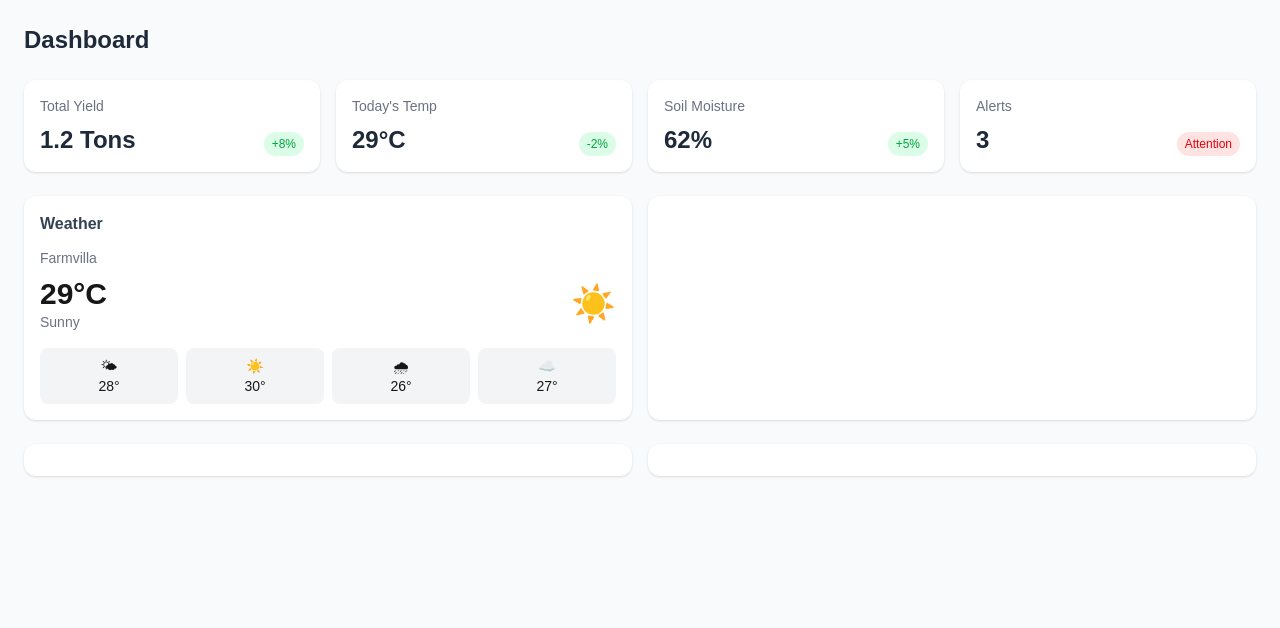
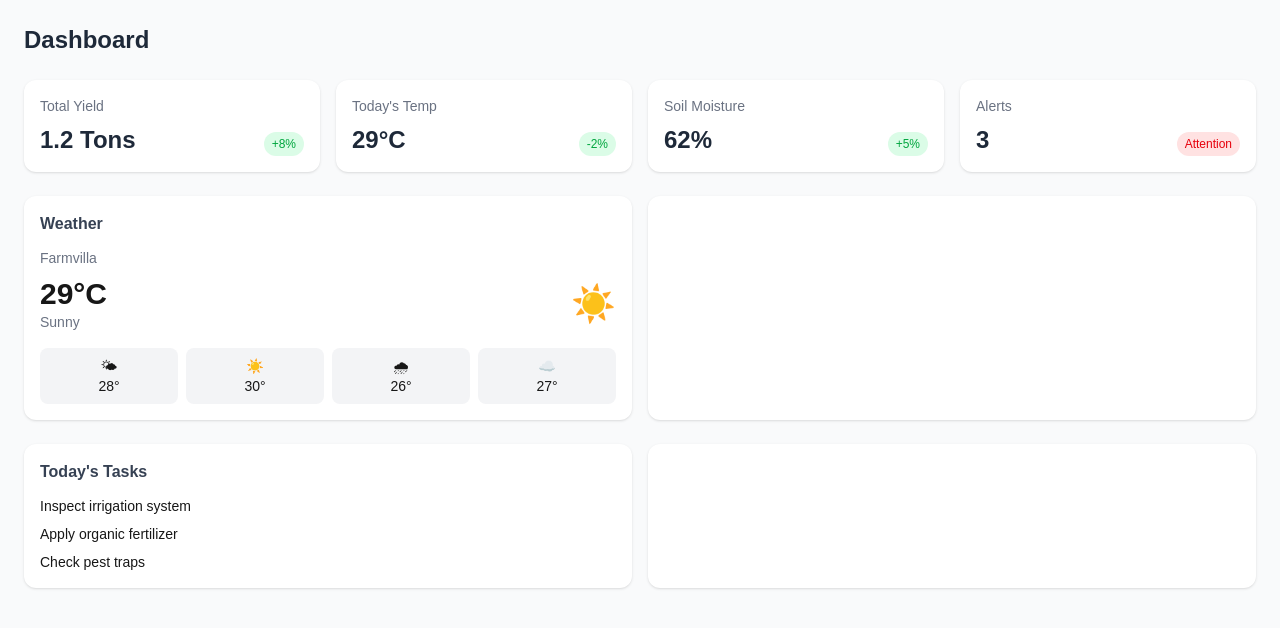
Before and after one commit to sohaibislam45/smart-agriculture-web-platform, a Next.js app: page /dashboard in a window 1280 px wide. Shown: the top 628 px of the page. Built offline with nearby package versions, Linux system fonts and the light colour scheme.

Commit message:
[Added] TaskCard & SampleData

```diff
--- a/src/app/dashboard/page.jsx
+++ b/src/app/dashboard/page.jsx
@@ -1,6 +1,7 @@
 import React from "react";
 import StatCard from "@/components/ui/StarCard";
 import WeatherCard from "@/components/dashboard/WeatherCard";
+import TasksCard from "@/components/dashboard/TasksCard";
 const page = () => {
   return (
     <div className="p-4 md:p-6 space-y-6 bg-gray-50 min-h-screen">
@@ -23,7 +24,7 @@ const page = () => {
 
       {/* SECONDARY GRID */}
       <section className="grid grid-cols-1 lg:grid-cols-2 gap-4">
-        <div className="bg-white p-4 rounded-xl shadow-sm" />
+        <TasksCard></TasksCard>
         <div className="bg-white p-4 rounded-xl shadow-sm" />
       </section>
     </div>
--- /dev/null
+++ b/src/components/dashboard/TasksCard.jsx
@@ -0,0 +1,18 @@
+import React from 'react';
+import SectionCard from '../ui/SectionCard';
+import { tasks } from '@/data/dashboardSample';
+const TasksCard = () => {
+    return (
+       <SectionCard title="Today's Tasks">
+      <ul className="space-y-2 text-sm">
+        {tasks.map((task, i) => (
+          <li key={i} className="flex items-center gap-2">
+             {task}
+          </li>
+        ))}
+      </ul>
+    </SectionCard>
+    );
+};
+
+export default TasksCard;
--- /dev/null
+++ b/src/data/dashboardSample.js
@@ -0,0 +1,16 @@
+export const marketPrices = [
+  { crop: "Rice", price: "৳45 / kg" },
+  { crop: "Wheat", price: "৳38 / kg" },
+  { crop: "Corn", price: "৳42 / kg" },
+];
+
+export const tasks = [
+  "Inspect irrigation system",
+  "Apply organic fertilizer",
+  "Check pest traps",
+];
+
+export const alerts = [
+  "Low soil moisture detected",
+  "High temperature expected tomorrow",
+];
```
